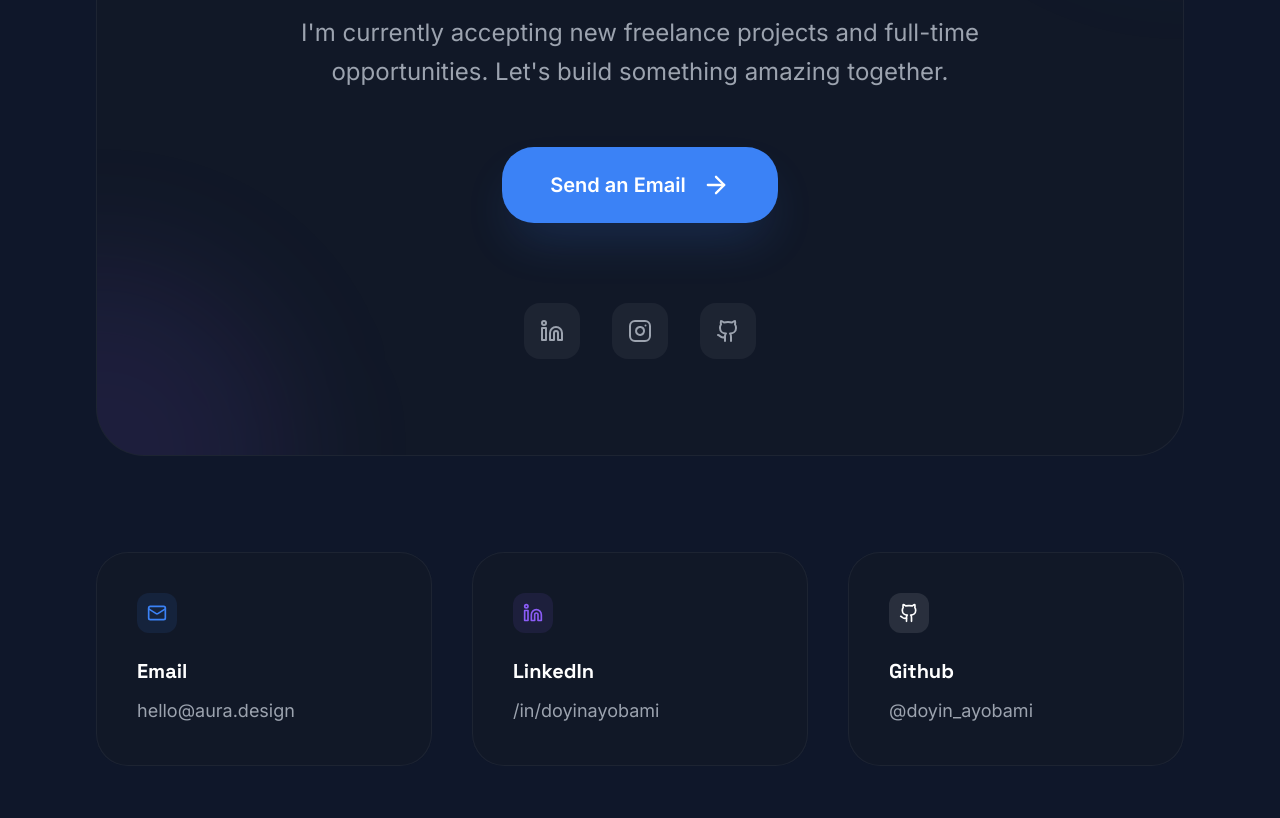
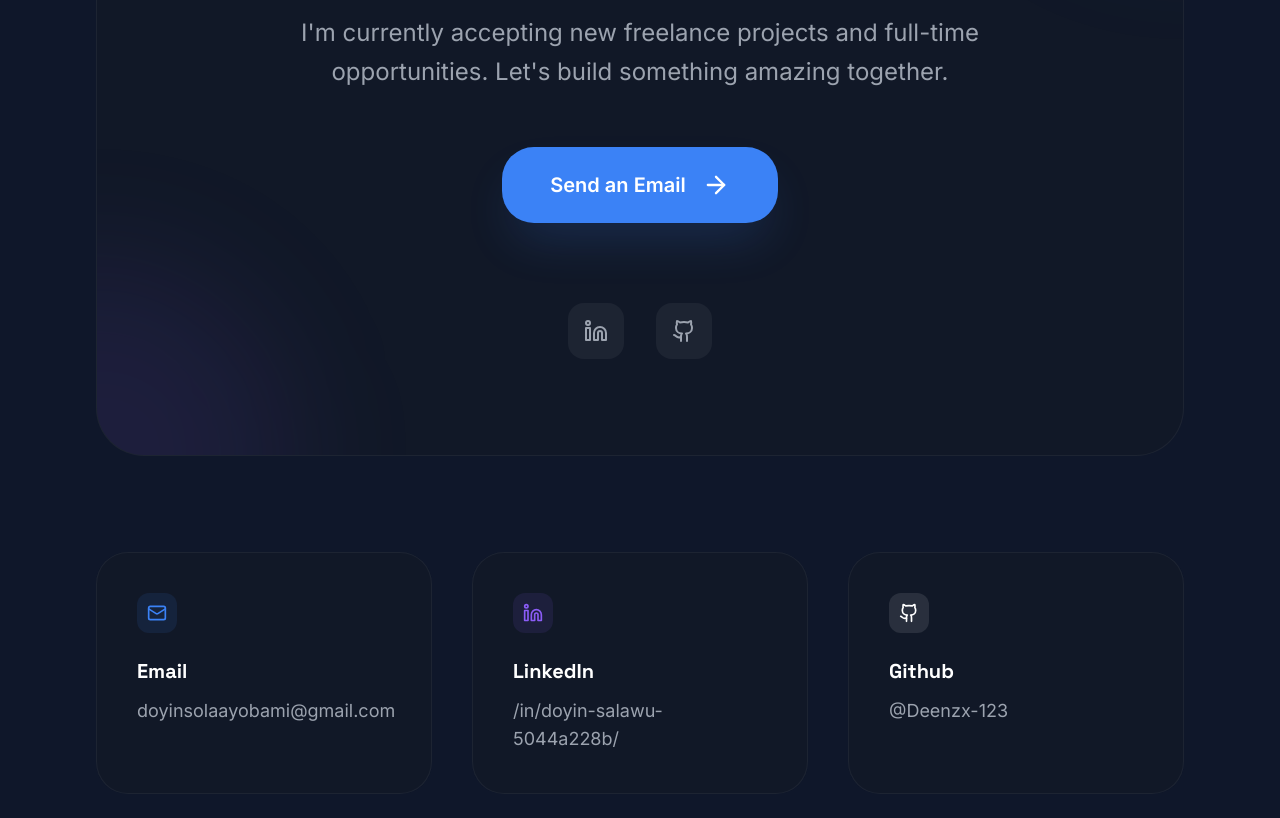
Before and after one commit to Deenzx-123/Ayobami-Doyin, a React (Vite) app: page /contact in a window 1280 px wide. Shown: the part 460-1278 px from the top of the page. Built offline with nearby package versions, Linux system fonts and the light colour scheme.

Commit message:
Update Contact.tsx

```diff
--- a/src/pages/Contact.tsx
+++ b/src/pages/Contact.tsx
@@ -17,20 +17,17 @@ export default function Contact() {
             I'm currently accepting new freelance projects and full-time opportunities. Let's build something amazing together.
           </p>
           <a
-            href="mailto:hello@aura.design"
+            href="mailto:doyinsolaayobami@gmail.com"
             className="inline-flex items-center gap-4 px-12 py-6 bg-electric-blue text-white rounded-[2rem] font-bold text-xl hover:scale-105 transition-transform shadow-2xl shadow-electric-blue/20 group"
           >
             Send an Email <ArrowRight size={28} className="group-hover:translate-x-1 transition-transform" />
           </a>
 
           <div className="flex justify-center gap-8 mt-20">
-            <a href="#" className="w-14 h-14 rounded-2xl bg-white/5 flex items-center justify-center hover:bg-white/10 transition-colors text-cool-gray hover:text-white">
+            <a href="www.linkedin.com/in/doyin-salawu-5044a228b/" className="w-14 h-14 rounded-2xl bg-white/5 flex items-center justify-center hover:bg-white/10 transition-colors text-cool-gray hover:text-white">
               <Linkedin size={24} />
             </a>
-            <a href="#" className="w-14 h-14 rounded-2xl bg-white/5 flex items-center justify-center hover:bg-white/10 transition-colors text-cool-gray hover:text-white">
-              <Instagram size={24} />
-            </a>
-            <a href="#" className="w-14 h-14 rounded-2xl bg-white/5 flex items-center justify-center hover:bg-white/10 transition-colors text-cool-gray hover:text-white">
+            <a href="https://github.com/Deenzx-123" className="w-14 h-14 rounded-2xl bg-white/5 flex items-center justify-center hover:bg-white/10 transition-colors text-cool-gray hover:text-white">
               <Github size={24} />
             </a>
           </div>
@@ -47,21 +44,21 @@ export default function Contact() {
             <Mail size={20} />
           </div>
           <h3 className="font-display font-bold text-white mb-3 text-xl">Email</h3>
-          <p className="text-cool-gray text-lg">hello@aura.design</p>
+          <p className="text-cool-gray text-lg">doyinsolaayobami@gmail.com</p>
         </div>
         <div className="p-10 glass-card rounded-[2rem]">
           <div className="w-10 h-10 rounded-xl bg-soft-violet/10 flex items-center justify-center text-soft-violet mb-6">
             <Linkedin size={20} />
           </div>
           <h3 className="font-display font-bold text-white mb-3 text-xl">LinkedIn</h3>
-          <p className="text-cool-gray text-lg">/in/doyinayobami</p>
+          <p className="text-cool-gray text-lg">/in/doyin-salawu-5044a228b/</p>
         </div>
         <div className="p-10 glass-card rounded-[2rem]">
           <div className="w-10 h-10 rounded-xl bg-white/10 flex items-center justify-center text-white mb-6">
             <Github size={20} />
           </div>
           <h3 className="font-display font-bold text-white mb-3 text-xl">Github</h3>
-          <p className="text-cool-gray text-lg">@doyin_ayobami</p>
+          <p className="text-cool-gray text-lg">@Deenzx-123</p>
         </div>
       </div>
     </div>
```
